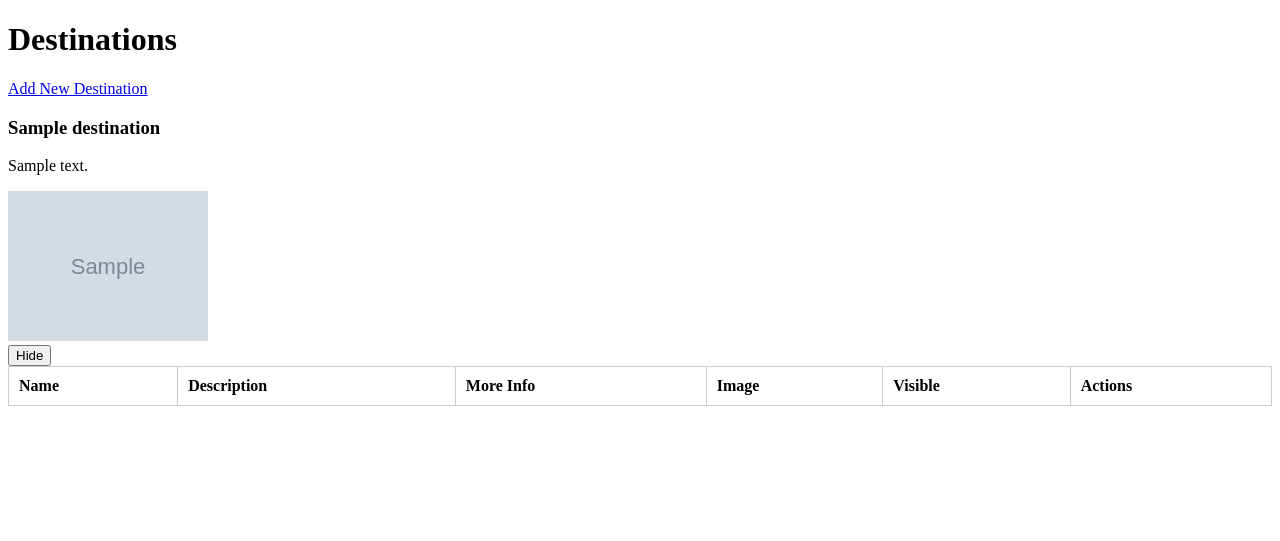
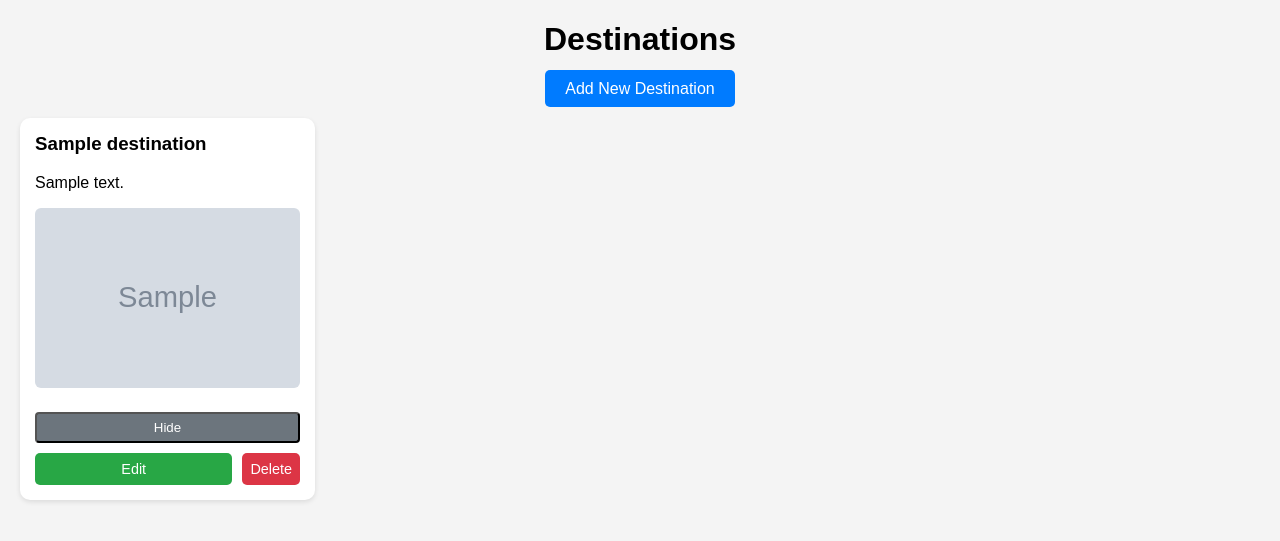
Before and after one commit to krunal4532/gah-admin-backend, a Flask app: page /admin/destinations in a window 1280 px wide. Shown: the top 541 px of the page. Run offline with Flask 3, Linux system fonts and the light colour scheme; the visitor is signed in with stand-in values (Sample User, id 1); grey boxes marked "Sample" are stand-in pictures; a database or web service that is not in the repository returns one stand-in record (values such as "Sample title"); lists and menus that the app fills with data are empty; some libraries are stand-ins or nearby versions.

Commit message:
Fix layout and actions for admin destinations

```diff
--- a/templates/admin/destinations.html
+++ b/templates/admin/destinations.html
@@ -1,45 +1,108 @@
 <!DOCTYPE html>
-<html>
+<html lang="en">
 <head>
-    <title>Destinations</title>
+  <meta charset="UTF-8">
+  <meta name="viewport" content="width=device-width, initial-scale=1.0">
+  <title>Admin - Destinations</title>
   <style>
-        table { width: 100%; border-collapse: collapse; }
-        th, td { border: 1px solid #ccc; padding: 10px; text-align: left; }
-        .switch { position: relative; display: inline-block; width: 46px; height: 24px; }
-        .switch input { opacity: 0; width: 0; height: 0; }
-        .slider { position: absolute; cursor: pointer; top: 0; left: 0; right: 0; bottom: 0;
-                  background-color: #ccc; transition: .4s; border-radius: 24px; }
-        .slider:before { position: absolute; content: ""; height: 18px; width: 18px; left: 3px;
-                         bottom: 3px; background-color: white; transition: .4s; border-radius: 50%; }
-        input:checked + .slider { background-color: #2196F3; }
-        input:checked + .slider:before { transform: translateX(22px); }
+    body {
+      font-family: Arial, sans-serif;
+      margin: 20px;
+      background-color: #f4f4f4;
+    }
+    h1 {
+      text-align: center;
+    }
+    .add-btn {
+      display: block;
+      text-align: center;
+      margin-bottom: 20px;
+    }
+    .add-btn a {
+      padding: 10px 20px;
+      background-color: #007bff;
+      color: white;
+      text-decoration: none;
+      border-radius: 5px;
+    }
+    .dest-grid {
+      display: grid;
+      grid-template-columns: repeat(auto-fill, minmax(280px, 1fr));
+      gap: 20px;
+    }
+    .card {
+      background: white;
+      padding: 15px;
+      border-radius: 10px;
+      box-shadow: 0 2px 5px rgba(0,0,0,0.1);
+    }
+    .card h3 {
+      margin-top: 0;
+    }
+    .card img {
+      width: 100%;
+      height: 180px;
+      object-fit: cover;
+      border-radius: 6px;
+      margin-bottom: 10px;
+    }
+    .btn-group {
+      display: flex;
+      justify-content: space-between;
+      gap: 10px;
+      margin-top: 10px;
+    }
+    .btn-group a, .btn-group form button {
+      flex: 1;
+      padding: 8px;
+      font-size: 0.9em;
+      border: none;
+      border-radius: 5px;
+      cursor: pointer;
+      text-align: center;
+      text-decoration: none;
+    }
+    .btn-edit {
+      background-color: #28a745;
+      color: white;
+    }
+    .btn-delete {
+      background-color: #dc3545;
+      color: white;
+    }
+    .btn-toggle {
+      background-color: #6c757d;
+      color: white;
+      width: 100%;
+      padding: 6px;
+      border-radius: 4px;
+      margin-top: 10px;
+    }
   </style>
 </head>
 <body>
   <h1>Destinations</h1>
-    <a href="{{ url_for('add_destination') }}">Add New Destination</a>
-    <table>
-    <tr>
-        <th>Name</th>
-        <th>Description</th>
-        <th>More Info</th> <!-- Added header for More Info -->
-        <th>Image</th>
-        <th>Visible</th>
-        <th>Actions</th>
-    </tr>
+  <div class="add-btn">
+    <a href="/admin/add_destination">Add New Destination</a>
+  </div>
+
+  <div class="dest-grid">
     {% for dest in destinations %}
-  <div class="destination-card">
+    <div class="card">
       <h3>{{ dest.name }}</h3>
       <p>{{ dest.description }}</p>
-    <img src="{{ url_for('static', filename='uploads/' ~ dest.image_filename) }}" width="200" />
-
-    <form action="{{ url_for('toggle_visibility', property_id=dest.id) }}" method="post">
-      <button type="submit">
-        {{ 'Hide' if dest.visible else 'Show' }}
-      </button>
+      <img src="{{ url_for('static', filename='uploads/' ~ dest.image_filename) }}" alt="{{ dest.name }}">
+      <form action="{{ url_for('toggle_destination_visibility', id=dest.id) }}" method="post">
+        <button type="submit" class="btn-toggle">{{ 'Hide' if dest.visible else 'Show' }}</button>
+      </form>
+      <div class="btn-group">
+        <a href="{{ url_for('edit_destination', id=dest.id) }}" class="btn-edit">Edit</a>
+        <form action="{{ url_for('delete_destination', id=dest.id) }}" method="post">
+          <button type="submit" class="btn-delete" onclick="return confirm('Are you sure you want to delete this destination?')">Delete</button>
         </form>
       </div>
+    </div>
     {% endfor %}
-</table>
+  </div>
 </body>
 </html>
```
Lines whose indentation alone changed are shown as unchanged.
